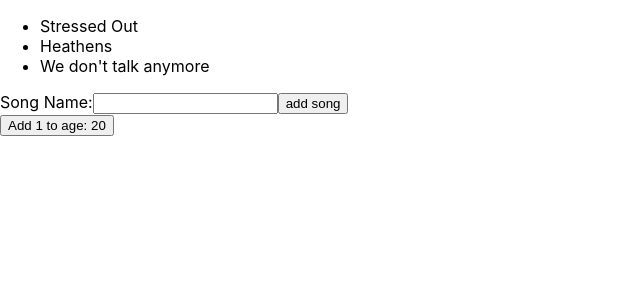
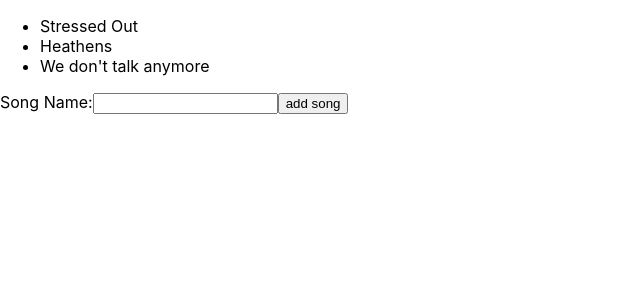
Before and after one commit to dhanmoni/React-hooks-context, a React (Create React App) app: page / in a window 1280 px wide. Shown: the top 300 px of the page, without its empty margins (0-640 px from the left). Built offline with nearby package versions, Linux system fonts and the light colour scheme.

Commit message:
useState is completed

```diff
--- a/src/Component/SongList.js
+++ b/src/Component/SongList.js
@@ -1,4 +1,4 @@
-import React, { useState, useEffect } from "react";
+import React, { useState } from "react";
 import { v4 as uuid } from "uuid";
 import NewSongForm from "./NewSongForm";
 
@@ -8,13 +8,10 @@ const SongList = () => {
     { title: "Heathens", id: uuid() },
     { title: "We don't talk anymore", id: uuid() },
   ]);
-  const [age, setAge] = useState(20);
   const addSong = (title) => {
     setSongs([...songs, { title, id: uuid() }]);
   };
-  useEffect(() => {
-    console.log("useEffect hook ran", songs);
-  }, [songs]);
+
   return (
     <div className="sing-list">
       <ul>
@@ -23,7 +20,6 @@ const SongList = () => {
         })}
       </ul>
       <NewSongForm addSong={addSong} />
-      <button onClick={() => setAge(age + 1)}>Add 1 to age: {age}</button>
     </div>
   );
 };
```
